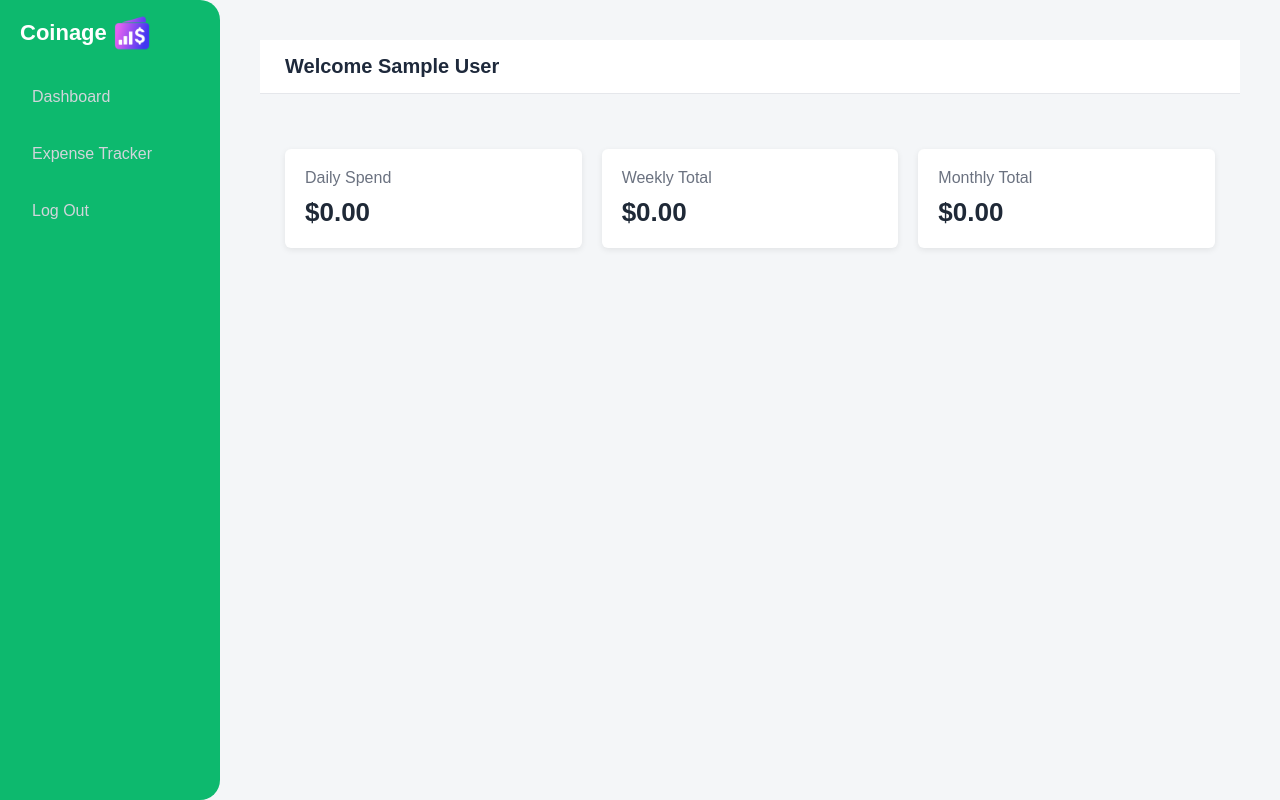
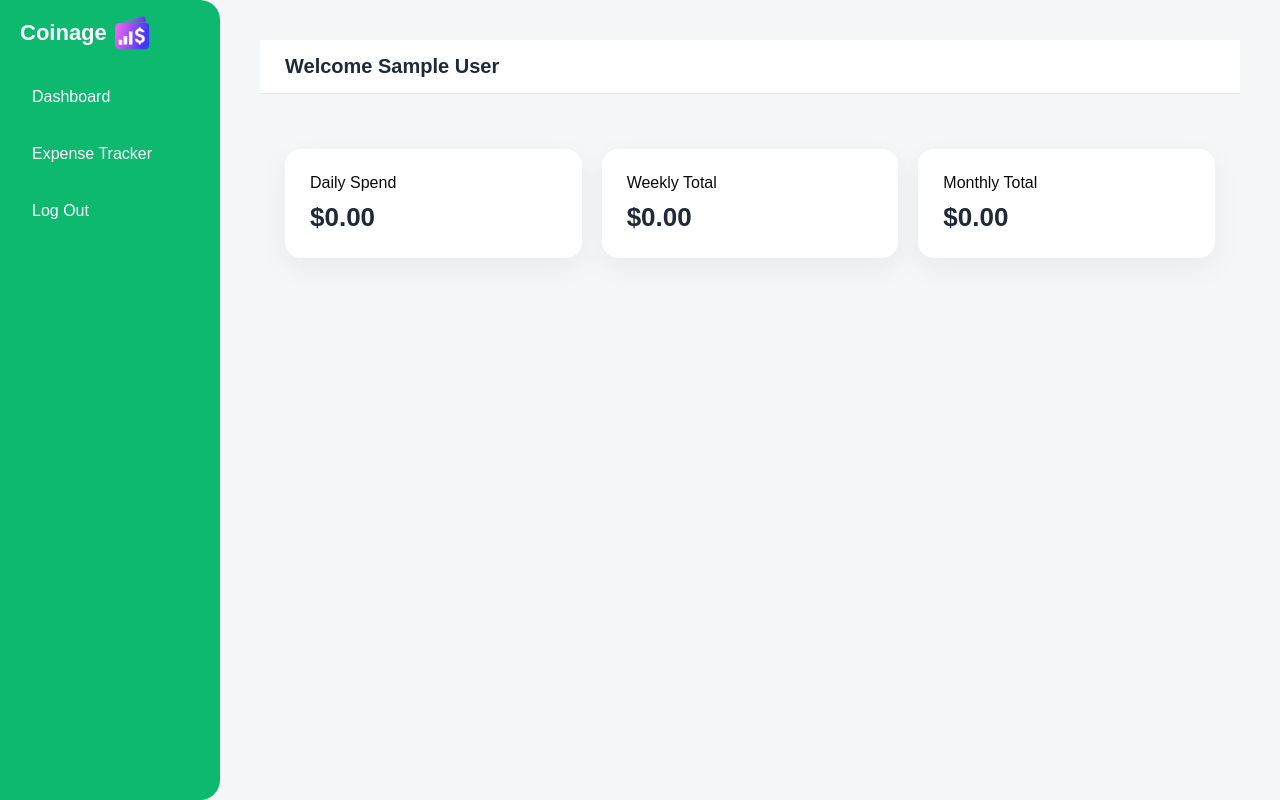
Before and after one commit to Legends-Land/Full-Stack-Finance-App, a React (Vite) app in the folder client/: page /dashboard in a window 1280 px wide. Built offline with nearby package versions, Linux system fonts and the light colour scheme; no server answers; sample sign-in values are in the browser's storage.

Commit message:
Changed dashboard font to solid white.

```diff
--- a/client/src/styles/dashboard.css
+++ b/client/src/styles/dashboard.css
@@ -10,7 +10,7 @@
 .sidebar {
   width: 220px;
   background-color: #0db96e;
-  color: white;
+  color: rgb(255, 255, 255);
   padding: 20px;
 }
 
@@ -21,7 +21,7 @@
 
 .sidebar nav a {
   display: block;
-  color: #d1d5db;
+  color: #ffffff;
   text-decoration: none;
   margin-bottom: 15px;
   font-size: 16px;
@@ -62,15 +62,17 @@
 }
 
 /* Cards */
-.stat-card {
-  background: white;
+.stat-card:hover {
+
   padding: 20px;
   border-radius: 6px;
   box-shadow: 0 2px 6px rgba(0,0,0,0.08);
+  color: #ffffff;
+  transition: transform 0.5s ease;
 }
 
 .stat-title {
-  color: #6b7280;
+  color: #0b0b0b;
   margin-bottom: 10px;
 }
 
```
